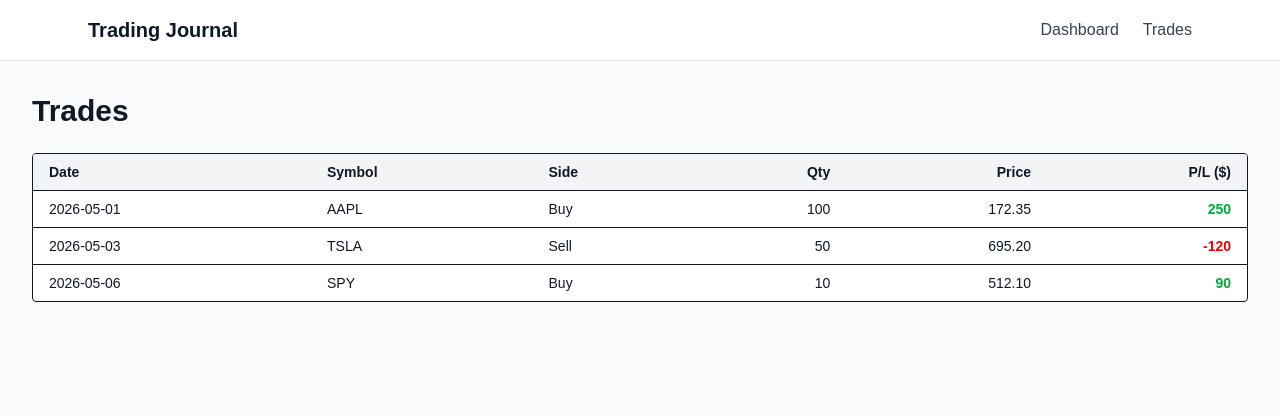
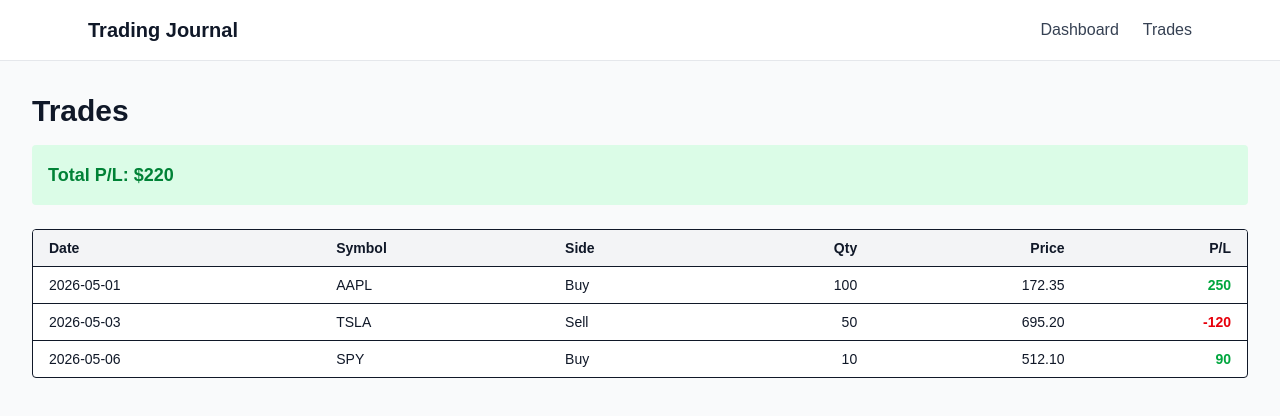
Before and after one commit to jorgemancipe/trading-journal, a Next.js app: page /trades in a window 1280 px wide. Shown: the top 416 px of the page. Built offline with nearby package versions, Linux system fonts and the light colour scheme.

Commit message:
Add total P/L summary to Trades page
Calculate total profit/loss and display it on the Trades page.

```diff
--- a/app/trades/page.tsx
+++ b/app/trades/page.tsx
@@ -31,13 +31,28 @@ const sampleTrades = [
 ];
 
 export default function TradesPage() {
+  const totalPL = sampleTrades.reduce(
+    (sum, trade) => sum + trade.profit,
+    0
+  );
+
   return (
     <>
       <NavBar />
 
       <main className="min-h-screen bg-gray-50 text-gray-900 p-8">
-        <h1 className="text-3xl font-bold mb-6">Trades</h1>
+        <h1 className="text-3xl font-bold mb-4">Trades</h1>
 
+        {/* Total P/L */}
+        <div
+          className={`mb-6 p-4 rounded text-lg font-semibold ${
+            totalPL >= 0 ? "bg-green-100 text-green-700" : "bg-red-100 text-red-700"
+          }`}
+        >
+          Total P/L: ${totalPL}
+        </div>
+
+        {/* Trades table */}
         <div className="overflow-x-auto bg-white border rounded">
           <table className="min-w-full text-sm">
             <thead className="bg-gray-100">
@@ -47,32 +62,22 @@ export default function TradesPage() {
                 <th className="px-4 py-2 text-left">Side</th>
                 <th className="px-4 py-2 text-right">Qty</th>
                 <th className="px-4 py-2 text-right">Price</th>
-                <th className="px-4 py-2 text-right">P/L ($)</th>
+                <th className="px-4 py-2 text-right">P/L</th>
               </tr>
             </thead>
-
             <tbody>
               {sampleTrades.map((trade) => (
-                <tr
-                  key={trade.id}
-                  className="border-t hover:bg-gray-50"
-                >
+                <tr key={trade.id} className="border-t hover:bg-gray-50">
                   <td className="px-4 py-2">{trade.date}</td>
-                  <td className="px-4 py-2 font-medium">
-                    {trade.symbol}
-                  </td>
+                  <td className="px-4 py-2 font-medium">{trade.symbol}</td>
                   <td className="px-4 py-2">{trade.side}</td>
-                  <td className="px-4 py-2 text-right">
-                    {trade.quantity}
-                  </td>
+                  <td className="px-4 py-2 text-right">{trade.quantity}</td>
                   <td className="px-4 py-2 text-right">
                     {trade.price.toFixed(2)}
                   </td>
                   <td
                     className={`px-4 py-2 text-right font-semibold ${
-                      trade.profit >= 0
-                        ? "text-green-600"
-                        : "text-red-600"
+                      trade.profit >= 0 ? "text-green-600" : "text-red-600"
                     }`}
                   >
                     {trade.profit}
```
